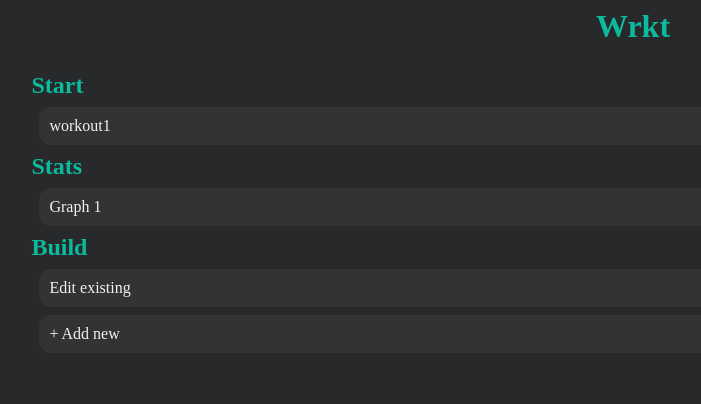
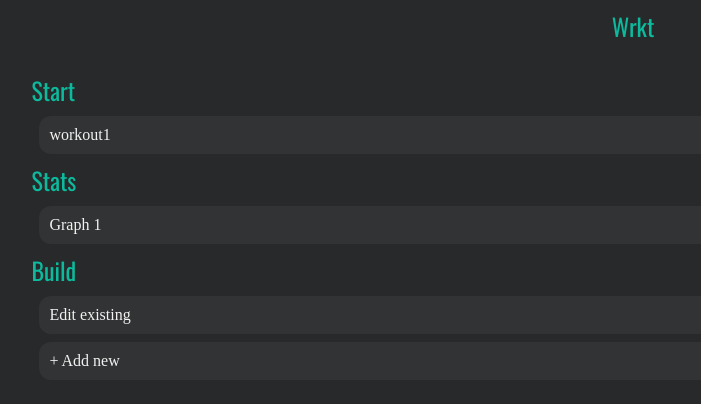
Before and after one commit to CovJus01/workout-planner, a Vue app: page / in a window 1280 px wide. Shown: the top 404 px of the page, without its empty margins (7-708 px from the left). Built offline with nearby package versions, Linux system fonts and the light colour scheme.

Commit message:
Added Fonts

```diff
--- a/index.html
+++ b/index.html
@@ -3,6 +3,9 @@
   <head>
     <meta charset="UTF-8">
     <meta name="viewport" content="width=device-width, initial-scale=1.0">
+    <link rel="preconnect" href="https://fonts.googleapis.com">
+    <link rel="preconnect" href="https://fonts.gstatic.com" crossorigin>
+    <link href="https://fonts.googleapis.com/css2?family=Oswald:wght@200..700&display=swap" rel="stylesheet">
     <title>Wrkt</title>
   </head>
   <body>
--- a/src/assets/base.css
+++ b/src/assets/base.css
@@ -49,7 +49,51 @@
   padding:0;
 }
 
+@import url('https://fonts.googleapis.com/css2?family=Montserrat:ital,wght@0,100..900;1,100..900&family=Oswald:wght@200..700&display=swap');
+
 body {
   background-color: var(--dark-onyx);
   color: var(--white-mute)
 }
+
+.oswald {
+  font-family: "Oswald", sans-serif;
+  font-optical-sizing: auto;
+  font-weight: 400;
+  font-style: normal;
+}
+.oswald-bold {
+
+  font-family: "Oswald", sans-serif;
+  font-optical-sizing: auto;
+  font-weight: 600;
+  font-style: normal;
+}
+.oswald-light {
+
+  font-family: "Oswald", sans-serif;
+  font-optical-sizing: auto;
+  font-weight: 300;
+  font-style: normal;
+}
+
+.montserrat {
+  font-family: "Montserrat", sans-serif;
+  font-optical-sizing: auto;
+  font-weight: 400;
+  font-style: normal;
+}
+.montserrat-bold {
+
+  font-family: "Montserrat", sans-serif;
+  font-optical-sizing: auto;
+  font-weight: 600;
+  font-style: normal;
+}
+.montserrat-light {
+
+  font-family: "Montserrat", sans-serif;
+  font-optical-sizing: auto;
+  font-weight: 200;
+  font-style: normal;
+}
--- a/src/assets/main.css
+++ b/src/assets/main.css
@@ -5,5 +5,17 @@ a {
 }
 
 h1,h2,h3,h4,h5,h6 {
-  color: var(--aquamarine)
+  color: var(--aquamarine);
+  font-family: "Oswald", sans-serif;
+  font-optical-sizing: auto;
+  font-weight: 400;
+  font-style: normal;
 }
+
+a,p{
+  font-family: "Montserrat", sans-serif;
+  font-optical-sizing: auto;
+  font-weight: 200;
+  font-style: normal;
+  font-size: 12px;
+}
```
